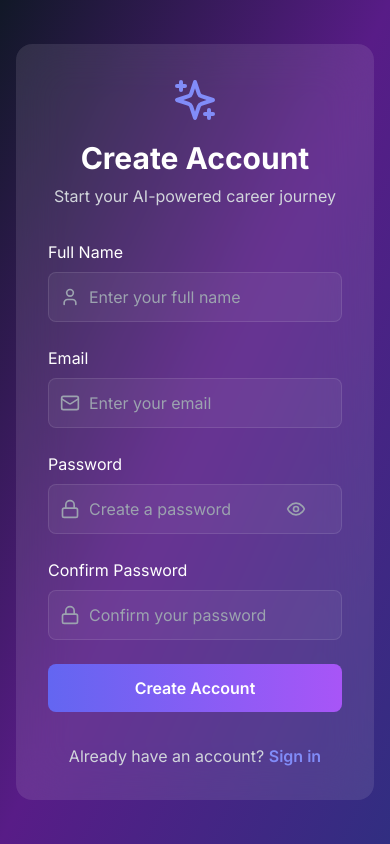
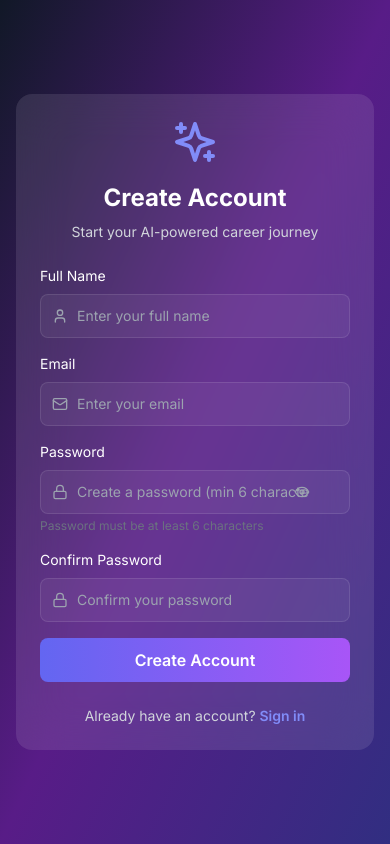
Before and after one commit to Tikendrapathari/ai-career-coach, a React (Vite) app in the folder frontend/: page /register in a window 390 px wide. Built offline with nearby package versions, Linux system fonts and the light colour scheme; no server answers.

Commit message:
Update Register.jsx

```diff
--- a/frontend/src/pages/Register.jsx
+++ b/frontend/src/pages/Register.jsx
@@ -3,6 +3,7 @@ import { motion } from 'framer-motion';
 import { Link, useNavigate } from 'react-router-dom';
 import { useAuth } from '../context/AuthContext';
 import { User, Mail, Lock, Eye, EyeOff, Sparkles } from 'lucide-react';
+import toast from 'react-hot-toast';
 
 const Register = () => {
   const [name, setName] = useState('');
@@ -10,18 +11,54 @@ const Register = () => {
   const [password, setPassword] = useState('');
   const [confirmPassword, setConfirmPassword] = useState('');
   const [showPassword, setShowPassword] = useState(false);
+  const [loading, setLoading] = useState(false);
   const { register } = useAuth();
   const navigate = useNavigate();
 
   const handleSubmit = async (e) => {
     e.preventDefault();
-    if (password !== confirmPassword) {
-      alert("Passwords don't match");
+
+    // Validation
+    if (!name.trim()) {
+      toast.error('Please enter your full name');
       return;
     }
-    const success = await register(name, email, password);
-    if (success) {
-      navigate('/dashboard');
+
+    if (!email.trim()) {
+      toast.error('Please enter your email');
+      return;
+    }
+
+    if (!password) {
+      toast.error('Please enter a password');
+      return;
+    }
+
+    if (password !== confirmPassword) {
+      toast.error("Passwords don't match");
+      return;
+    }
+
+    if (password.length < 6) {
+      toast.error('Password must be at least 6 characters');
+      return;
+    }
+
+    setLoading(true);
+
+    try {
+      const success = await register(name, email, password);
+      if (success) {
+        toast.success('Registration successful! Welcome to AI Career Coach 🎉');
+        navigate('/dashboard');
+      } else {
+        // Error message already shown by register function
+        setLoading(false);
+      }
+    } catch (error) {
+      console.error('Registration error:', error);
+      toast.error(error.response?.data?.message || 'Registration failed. Please try again.');
+      setLoading(false);
     }
   };
 
@@ -30,93 +67,117 @@ const Register = () => {
       <motion.div
         initial={{ opacity: 0, y: 20 }}
         animate={{ opacity: 1, y: 0 }}
-        className="bg-white/10 backdrop-blur-xl rounded-2xl p-8 w-full max-w-md"
+        className="bg-white/10 backdrop-blur-xl rounded-2xl p-6 sm:p-8 w-full max-w-md"
       >
-        <div className="text-center mb-8">
+        <div className="text-center mb-6 sm:mb-8">
           <div className="flex justify-center mb-4">
             <Sparkles className="w-12 h-12 text-indigo-400" />
           </div>
-          <h2 className="text-3xl font-bold text-white mb-2">Create Account</h2>
-          <p className="text-gray-300">Start your AI-powered career journey</p>
+          <h2 className="text-2xl sm:text-3xl font-bold text-white mb-2">Create Account</h2>
+          <p className="text-gray-300 text-sm sm:text-base">Start your AI-powered career journey</p>
         </div>
 
-        <form onSubmit={handleSubmit} className="space-y-6">
+        <form onSubmit={handleSubmit} className="space-y-4 sm:space-y-6">
           <div>
-            <label className="block text-white mb-2">Full Name</label>
+            <label className="block text-white text-sm sm:text-base mb-2">Full Name</label>
             <div className="relative">
-              <User className="absolute left-3 top-1/2 transform -translate-y-1/2 text-gray-400 w-5 h-5" />
+              <User className="absolute left-3 top-1/2 transform -translate-y-1/2 text-gray-400 w-4 h-4 sm:w-5 sm:h-5" />
               <input
                 type="text"
                 value={name}
                 onChange={(e) => setName(e.target.value)}
-                className="w-full pl-10 pr-4 py-3 bg-white/5 border border-white/10 rounded-lg text-white placeholder-gray-400 focus:outline-none focus:border-indigo-500 transition-colors"
+                className="w-full pl-9 sm:pl-10 pr-4 py-2.5 sm:py-3 bg-white/5 border border-white/10 rounded-lg text-white placeholder-gray-400 text-sm sm:text-base focus:outline-none focus:border-indigo-500 transition-colors"
                 placeholder="Enter your full name"
                 required
+                disabled={loading}
               />
             </div>
           </div>
 
           <div>
-            <label className="block text-white mb-2">Email</label>
+            <label className="block text-white text-sm sm:text-base mb-2">Email</label>
             <div className="relative">
-              <Mail className="absolute left-3 top-1/2 transform -translate-y-1/2 text-gray-400 w-5 h-5" />
+              <Mail className="absolute left-3 top-1/2 transform -translate-y-1/2 text-gray-400 w-4 h-4 sm:w-5 sm:h-5" />
               <input
                 type="email"
                 value={email}
                 onChange={(e) => setEmail(e.target.value)}
-                className="w-full pl-10 pr-4 py-3 bg-white/5 border border-white/10 rounded-lg text-white placeholder-gray-400 focus:outline-none focus:border-indigo-500 transition-colors"
+                className="w-full pl-9 sm:pl-10 pr-4 py-2.5 sm:py-3 bg-white/5 border border-white/10 rounded-lg text-white placeholder-gray-400 text-sm sm:text-base focus:outline-none focus:border-indigo-500 transition-colors"
                 placeholder="Enter your email"
                 required
+                disabled={loading}
               />
             </div>
           </div>
 
           <div>
-            <label className="block text-white mb-2">Password</label>
+            <label className="block text-white text-sm sm:text-base mb-2">Password</label>
             <div className="relative">
-              <Lock className="absolute left-3 top-1/2 transform -translate-y-1/2 text-gray-400 w-5 h-5" />
+              <Lock className="absolute left-3 top-1/2 transform -translate-y-1/2 text-gray-400 w-4 h-4 sm:w-5 sm:h-5" />
               <input
                 type={showPassword ? 'text' : 'password'}
                 value={password}
                 onChange={(e) => setPassword(e.target.value)}
-                className="w-full pl-10 pr-12 py-3 bg-white/5 border border-white/10 rounded-lg text-white placeholder-gray-400 focus:outline-none focus:border-indigo-500 transition-colors"
-                placeholder="Create a password"
+                className="w-full pl-9 sm:pl-10 pr-10 sm:pr-12 py-2.5 sm:py-3 bg-white/5 border border-white/10 rounded-lg text-white placeholder-gray-400 text-sm sm:text-base focus:outline-none focus:border-indigo-500 transition-colors"
+                placeholder="Create a password (min 6 characters)"
                 required
+                disabled={loading}
+                minLength={6}
               />
               <button
                 type="button"
                 onClick={() => setShowPassword(!showPassword)}
                 className="absolute right-3 top-1/2 transform -translate-y-1/2"
+                disabled={loading}
               >
-                {showPassword ? <EyeOff className="w-5 h-5 text-gray-400" /> : <Eye className="w-5 h-5 text-gray-400" />}
+                {showPassword ? (
+                  <EyeOff className="w-4 h-4 sm:w-5 sm:h-5 text-gray-400" />
+                ) : (
+                  <Eye className="w-4 h-4 sm:w-5 sm:h-5 text-gray-400" />
+                )}
               </button>
             </div>
+            <p className="text-gray-500 text-xs mt-1">Password must be at least 6 characters</p>
           </div>
 
           <div>
-            <label className="block text-white mb-2">Confirm Password</label>
+            <label className="block text-white text-sm sm:text-base mb-2">Confirm Password</label>
             <div className="relative">
-              <Lock className="absolute left-3 top-1/2 transform -translate-y-1/2 text-gray-400 w-5 h-5" />
+              <Lock className="absolute left-3 top-1/2 transform -translate-y-1/2 text-gray-400 w-4 h-4 sm:w-5 sm:h-5" />
               <input
                 type={showPassword ? 'text' : 'password'}
                 value={confirmPassword}
                 onChange={(e) => setConfirmPassword(e.target.value)}
-                className="w-full pl-10 pr-4 py-3 bg-white/5 border border-white/10 rounded-lg text-white placeholder-gray-400 focus:outline-none focus:border-indigo-500 transition-colors"
+                className="w-full pl-9 sm:pl-10 pr-4 py-2.5 sm:py-3 bg-white/5 border border-white/10 rounded-lg text-white placeholder-gray-400 text-sm sm:text-base focus:outline-none focus:border-indigo-500 transition-colors"
                 placeholder="Confirm your password"
                 required
+                disabled={loading}
               />
             </div>
           </div>
 
           <button
             type="submit"
-            className="w-full py-3 bg-gradient-to-r from-indigo-500 to-purple-500 text-white rounded-lg font-semibold hover:shadow-lg transition-all duration-300"
+            disabled={loading}
+            className={`w-full py-2.5 sm:py-3 bg-gradient-to-r from-indigo-500 to-purple-500 text-white rounded-lg font-semibold hover:shadow-lg transition-all duration-300 ${
+              loading ? 'opacity-70 cursor-not-allowed' : 'hover:scale-[1.02]'
+            }`}
           >
-            Create Account
+            {loading ? (
+              <span className="flex items-center justify-center gap-2">
+                <svg className="animate-spin h-5 w-5 text-white" xmlns="http://www.w3.org/2000/svg" fill="none" viewBox="0 0 24 24">
+                  <circle className="opacity-25" cx="12" cy="12" r="10" stroke="currentColor" strokeWidth="4"></circle>
+                  <path className="opacity-75" fill="currentColor" d="M4 12a8 8 0 018-8V0C5.373 0 0 5.373 0 12h4zm2 5.291A7.962 7.962 0 014 12H0c0 3.042 1.135 5.824 3 7.938l3-2.647z"></path>
+                </svg>
+                Creating Account...
+              </span>
+            ) : (
+              'Create Account'
+            )}
           </button>
         </form>
 
-        <p className="mt-8 text-center text-gray-300">
+        <p className="mt-6 sm:mt-8 text-center text-gray-300 text-sm sm:text-base">
           Already have an account?{' '}
           <Link to="/login" className="text-indigo-400 hover:text-indigo-300 font-semibold">
             Sign in
```
